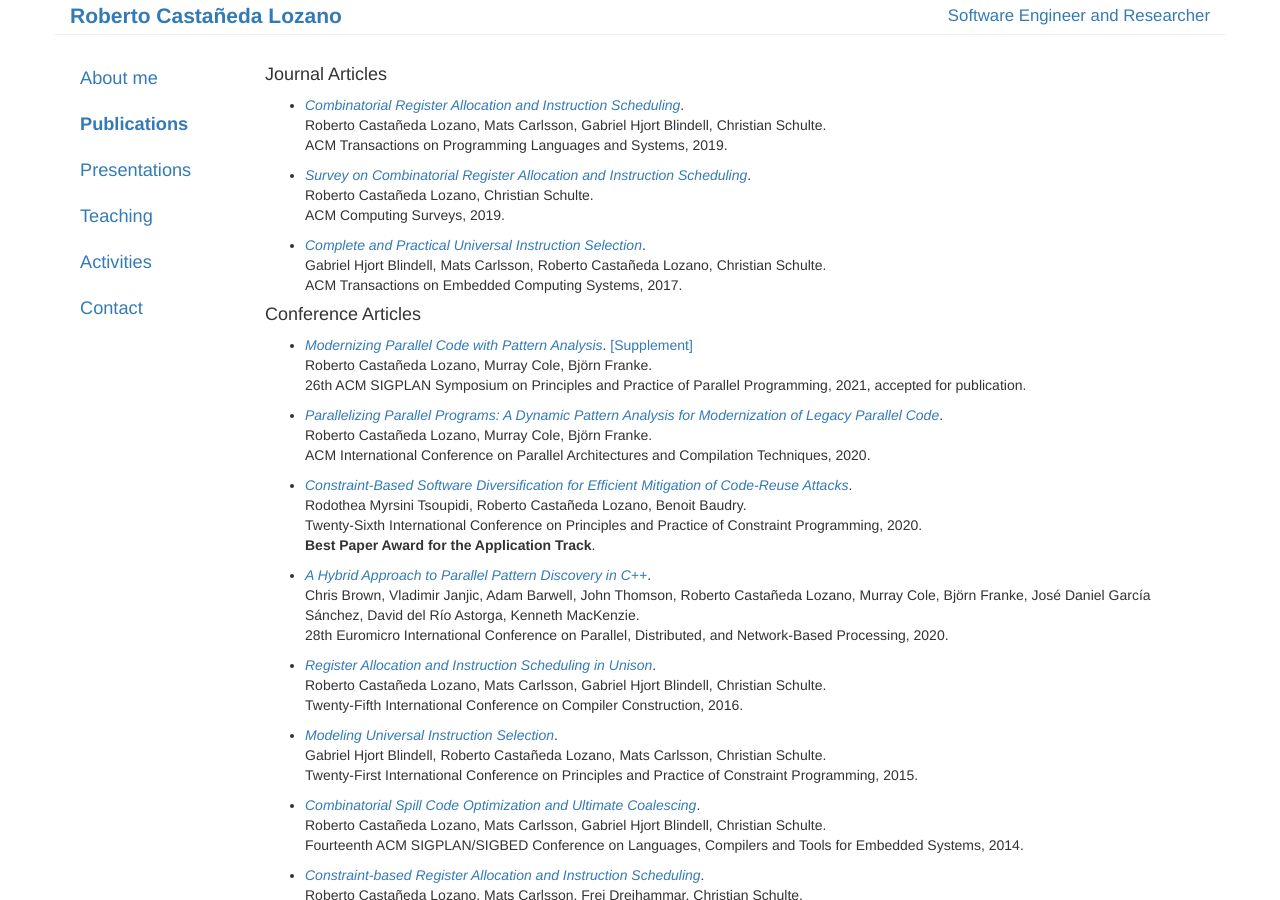
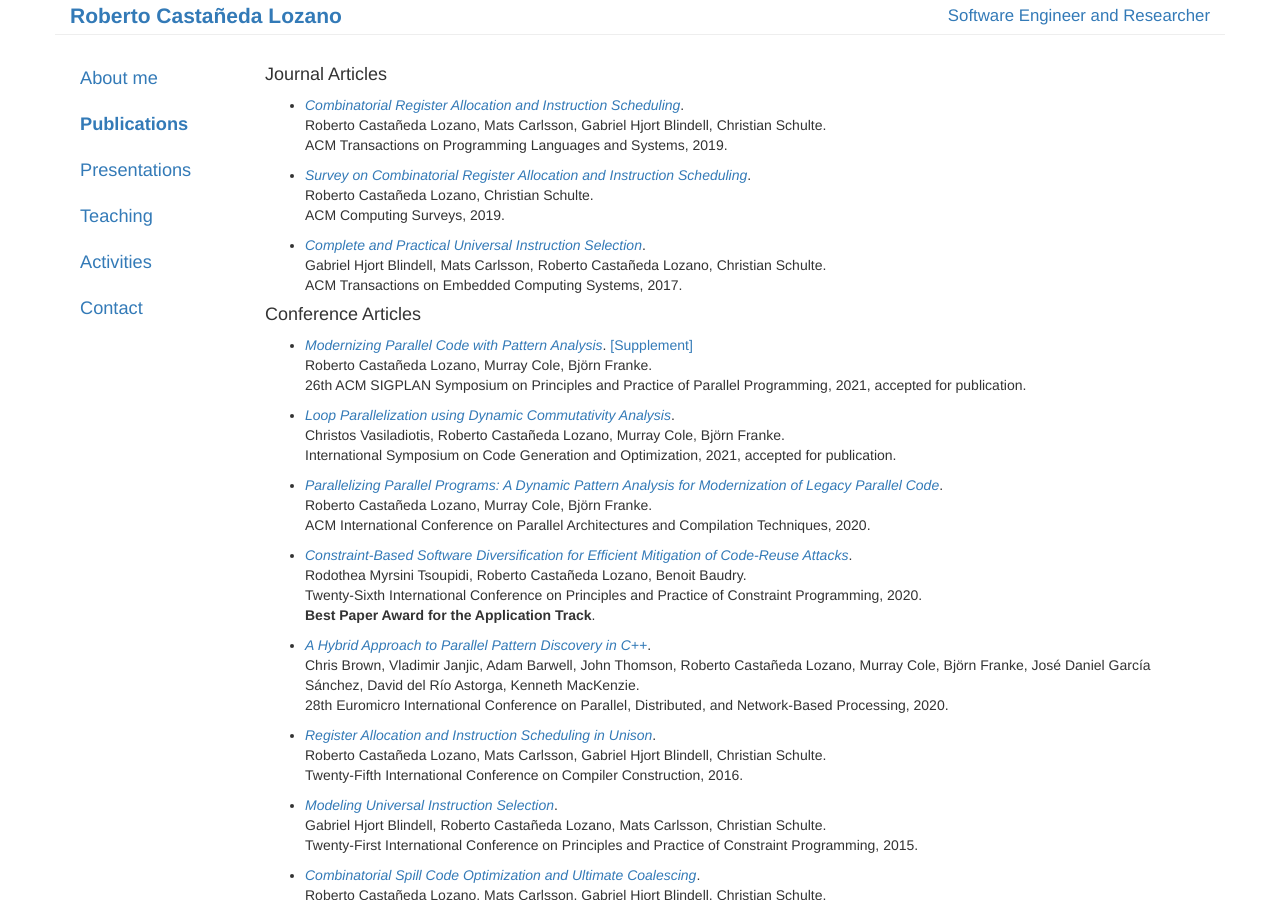
Before and after one commit to robcasloz/robcasloz.github.io, a Jekyll site: the page built from _posts/2010-12-01-publications.md, in a window 1280 px wide and 900 px high. Built offline with Jekyll 4.4.1, drawn with Linux system fonts in a browser that asks for light colours.

Commit message:
Add new paper

```diff
--- a/_posts/2010-12-01-publications.md
+++ b/_posts/2010-12-01-publications.md
@@ -22,6 +22,10 @@ title: "Publications"
 - [*Modernizing Parallel Code with Pattern Analysis*](/publications/CastanedaColeEa_PPoPP_2021.pdf). [[Supplement]](/publications/CastanedaColeEa_PPoPP_2021_supplement.pdf)<br />
   Roberto Castañeda Lozano, Murray Cole, Björn Franke.<br />
   26th ACM SIGPLAN Symposium on Principles and Practice of Parallel Programming, 2021, accepted for publication.
+
+- [*Loop Parallelization using Dynamic Commutativity Analysis*](/publications/VasiladiotisCastanedaEa_CGO_2021.pdf).<br />
+  Christos Vasiladiotis, Roberto Castañeda Lozano, Murray Cole, Björn Franke.<br />
+  International Symposium on Code Generation and Optimization, 2021, accepted for publication.
 
 - [*Parallelizing Parallel Programs: A Dynamic Pattern Analysis for Modernization of Legacy Parallel Code*](/publications/CastanedaColeEa_PACT_2020.pdf).<br />
   Roberto Castañeda Lozano, Murray Cole, Björn Franke.<br />
```
Also changed, not shown: 1 other file.
